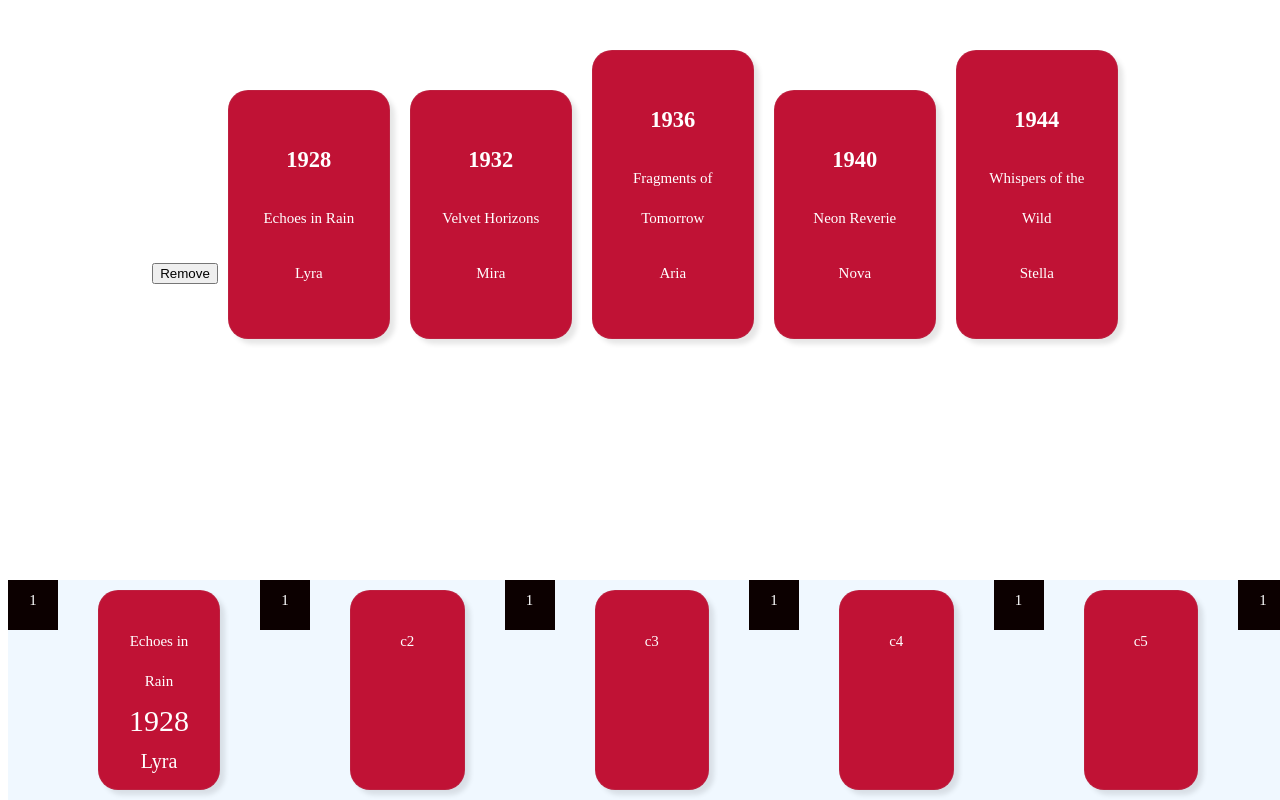
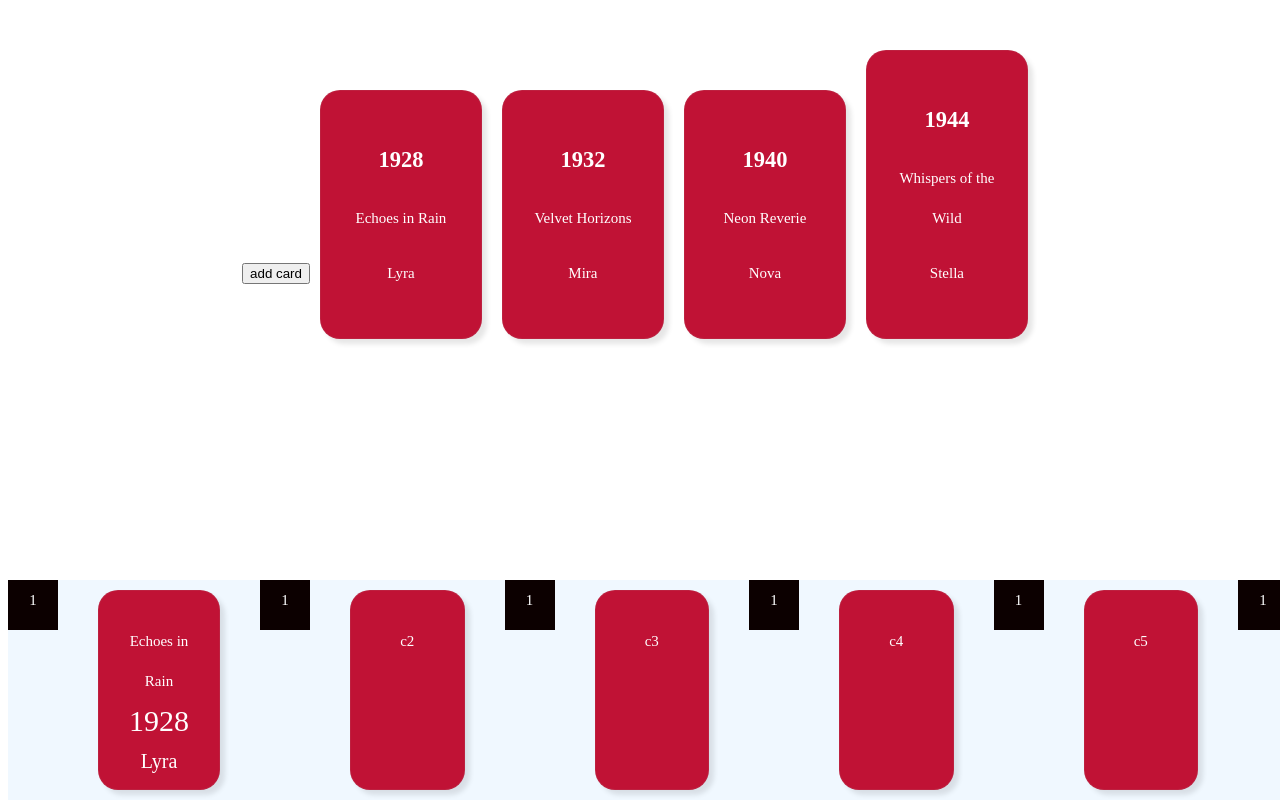
Before and after one commit to forknay/attawow, a React (Vite) app in the folder hitster/: page / in a window 1280 px wide. Built offline with nearby package versions, Linux system fonts and the light colour scheme.

Commit message:
LEMME GET NOODLES ADD CARD BUTTON
add cards at a certain index
requires variable for index + card info

```diff
--- a/hitster/src/Pack.jsx
+++ b/hitster/src/Pack.jsx
@@ -1,30 +1,27 @@
 import {useState} from "react";
 import Card from "./Card";
 
-const P1 = [{title: "Echoes in Rain", year: "1928", artist: "Lyra"},
+var P1 = [{title: "Echoes in Rain", year: "1928", artist: "Lyra"},
             {title: "Velvet Horizons", year: "1932", artist: "Mira"},
-            {title: "Fragments of Tomorrow", year: "1936", artist: "Aria"},
+
             {title: "Neon Reverie", year: "1940", artist: "Nova"},
             {title: "Whispers of the Wild", year: "1944", artist: "Stella"}];
 
 const P2 = [{title: "Echoes in Rain", year: "1928", artist: "Lyra"}]
-//,
-//            {title: "Velvet Horizons", year: "1932", artist: "Mira"},
-//            {title: "Fragments of Tomorrow", year: "1936", artist: "Aria"},
-//            {title: "Neon Reverie", year: "1940", artist: "Nova"},
-//            {title: "Whispers of the Wild", year: "1944", artist: "Stella"}];
 
 
 
 function Pack(){
     const [pack, setPack] = useState(P1);
 
-    function removeCard(){
-        setPack(P2);
+    function addCard(){
+        let newPack = [...pack];
+        newPack.splice(2,0, {title: "Fragments of Tomorrow", year: "1936", artist: "Aria"})
+        setPack(newPack);
     }
     return(
         <>
-        <button onClick = {removeCard}>Remove</button>
+        <button onClick = {addCard}>add card</button>
         {pack.map((item) => <Card year = {item.year} title = {item.title} artist = {item.artist}/>)}
 
         </>
```
